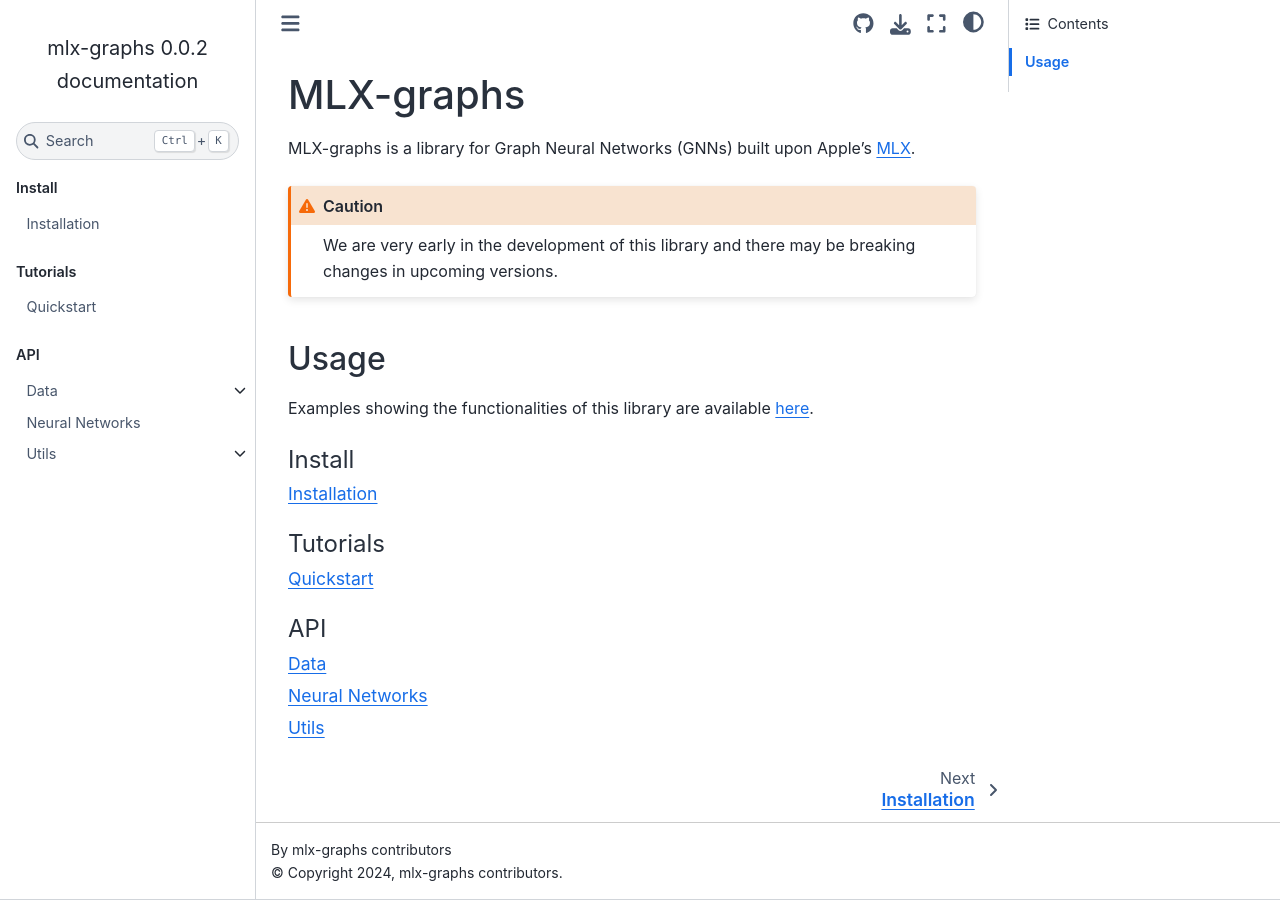
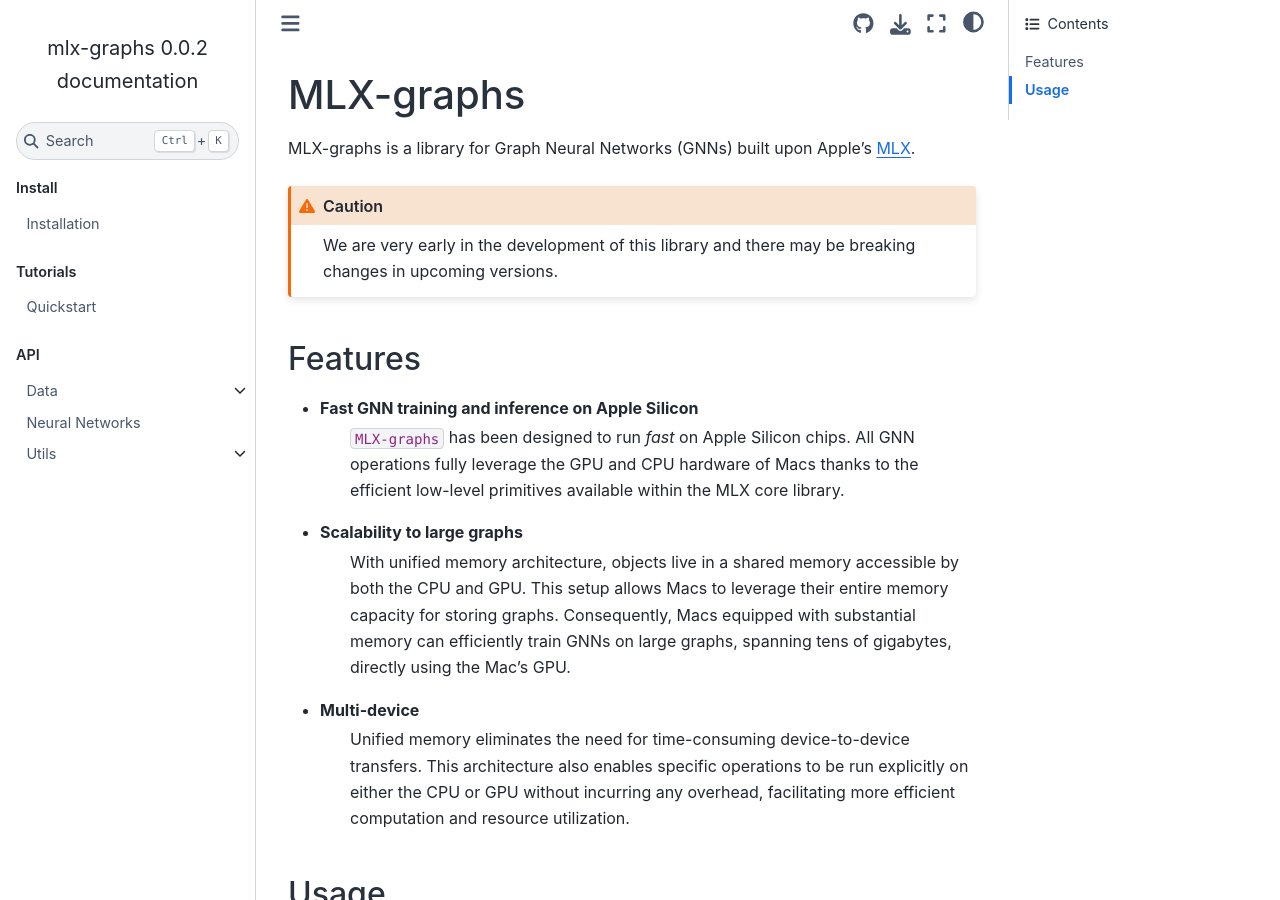
Before and after one commit to mlx-graphs/mlx-graphs, a Sphinx documentation site: the page built from docs/source/index.rst, in a window 1280 px wide and 900 px high. Built offline with Sphinx 7.4.7 and the Sphinx Book theme 1.1.4, drawn with Linux system fonts in a browser that asks for light colours; pages that are not in the unit, such as notebooks, are missing from menus.

Commit message:
ad features to index

```diff
--- a/docs/source/index.rst
+++ b/docs/source/index.rst
@@ -7,6 +7,21 @@ MLX-graphs is a library for Graph Neural Networks (GNNs) built upon Apple's `MLX
 .. caution::
    We are very early in the development of this library and there may be breaking changes in upcoming versions.
 
+
+Features
+----------------
+
+- Fast GNN training and inference on Apple Silicon
+   ``MLX-graphs`` has been designed to run *fast* on Apple Silicon chips. All GNN operations
+   fully leverage the GPU and CPU hardware of Macs thanks to the efficient low-level primitives
+   available within the MLX core library.
+- Scalability to large graphs
+   With unified memory architecture, objects live in a shared memory accessible by both the CPU and GPU.
+   This setup allows Macs to leverage their entire memory capacity for storing graphs.
+   Consequently, Macs equipped with substantial memory can efficiently train GNNs on large graphs, spanning tens of gigabytes, directly using the Mac's GPU.
+- Multi-device
+   Unified memory eliminates the need for time-consuming device-to-device transfers.
+   This architecture also enables specific operations to be run explicitly on either the CPU or GPU without incurring any overhead, facilitating more efficient computation and resource utilization.
 
 Usage
 -----
--- a/docs/source/tutorials/quickstart.rst
+++ b/docs/source/tutorials/quickstart.rst
@@ -15,7 +15,7 @@ We'll cover the following topics:
 Representing Graphs
 --------------------
 
-Basic Graphs
+Simple Graphs
 ~~~~~~~~~~~~~
 
 A graph can be easily built in ``mlx-graphs`` using :class:`~mlx_graphs.data.data.GraphData`.
```
